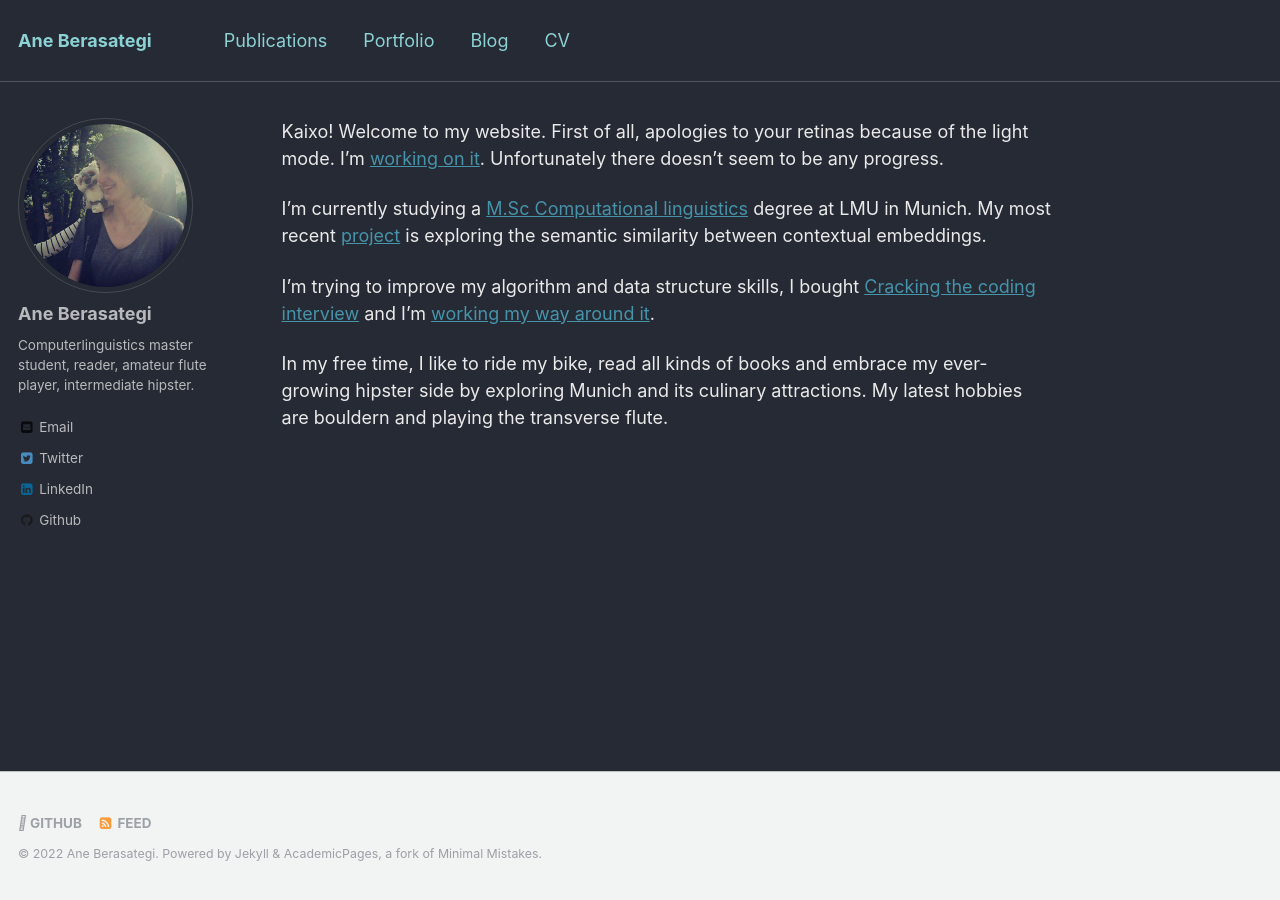
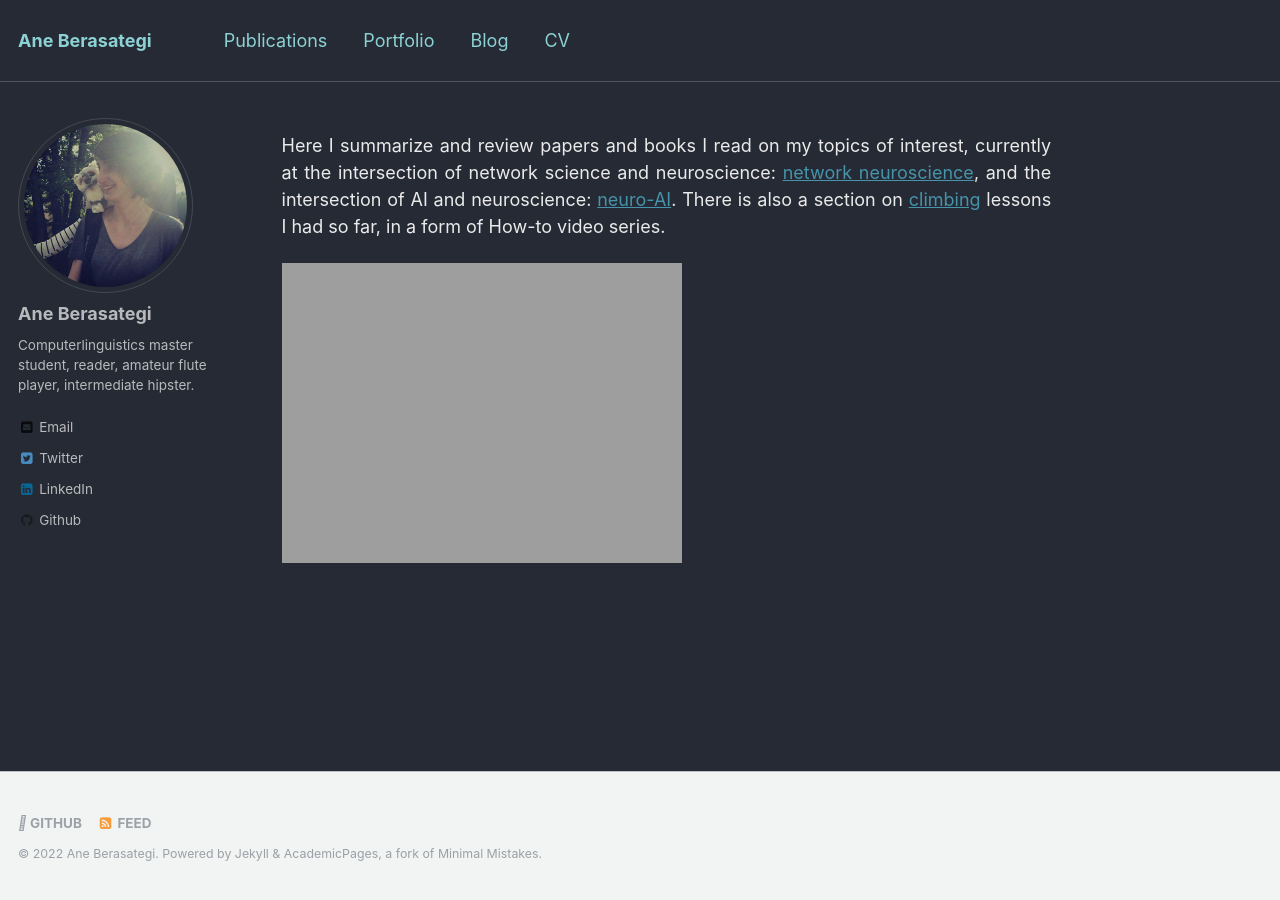
Before and after one commit to zahramor/zahramor.github.io, a Jekyll site: the page built from _pages/about.md, in a window 1280 px wide. Built offline with Jekyll 4.4.1, drawn with Linux system fonts in a browser that asks for light colours.

Commit message:
Update about.md

```diff
--- a/_pages/about.md
+++ b/_pages/about.md
@@ -1,17 +1,12 @@
 ---
 permalink: /
-title:
-excerpt: "About"
+title: " "
+excerpt: "About me"
 author_profile: true
 redirect_from:
   - /about/
   - /about.html
 ---
+<p align="justify" markdown="1"> Here I summarize and review papers and books I read on my topics of interest, currently at the intersection of network science and neuroscience: [network neuroscience](https://zahramor.github.io/netneuro/), and the intersection of AI and neuroscience: [neuro-AI](https://zahramor.github.io/neuroai/). There is also a section on [climbing](https://zahramor.github.io/climbing/) lessons I had so far, in a form of How-to video series.</p>
 
-Kaixo! Welcome to my website. First of all, apologies to your retinas because of the light mode. I'm [working on it](https://github.com/academicpages/academicpages.github.io/issues/137#issuecomment-439449905). Unfortunately there doesn't seem to be any progress.
-
-I'm currently studying a [M.Sc Computational linguistics](https://www.uni-muenchen.de/studium/studienangebot/studiengaenge/studienfaecher/computerl_/master2/index.html) degree at LMU in Munich. My most recent [project](https://github.com/anebz/eu-sim) is exploring the semantic similarity between contextual embeddings.
-
-I'm trying to improve my algorithm and data structure skills, I bought [Cracking the coding interview](http://www.crackingthecodinginterview.com/) and I'm [working my way around it](https://github.com/anebz/ctci).
-
-In my free time, I like to ride my bike, read all kinds of books and embrace my ever-growing hipster side by exploring Munich and its culinary attractions. My latest hobbies are bouldern and playing the transverse flute.
+![Background](https://zahramor.github.io/images/landscape.jpg)
```
